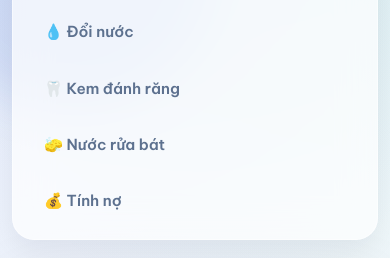
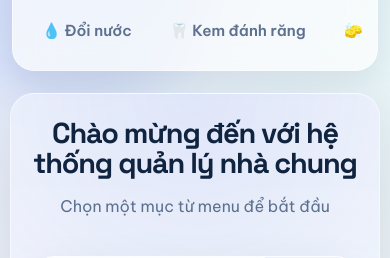
Before and after one commit to KyDung/QuanLiPhong, a website: page index.html in a window 390 px wide. Shown: the part 59-317 px from the top of the page. Drawn offline with Linux system fonts and the light colour scheme.

Commit message:
Improve mobile navigation layout

```diff
--- a/styles.css
+++ b/styles.css
@@ -1188,15 +1188,36 @@ header {
     gap: 12px;
   }
 
-  .nav-brand,
-  .nav-menu,
-  .nav-menu li,
-  .nav-menu a {
+  .nav-brand {
     width: 100%;
   }
 
+  .nav-menu {
+    width: 100%;
+    flex-wrap: nowrap;
+    overflow-x: auto;
+    justify-content: flex-start;
+    gap: 8px;
+    padding-bottom: 2px;
+    -ms-overflow-style: none;
+    scrollbar-width: none;
+  }
+
+  .nav-menu::-webkit-scrollbar {
+    display: none;
+  }
+
+  .nav-menu li,
   .nav-menu a {
-    justify-content: flex-start;
+    width: auto;
+    flex: 0 0 auto;
+  }
+
+  .nav-menu a {
+    justify-content: center;
+    min-height: 40px;
+    padding: 9px 14px;
+    white-space: nowrap;
   }
 
   .welcome-section,
```
